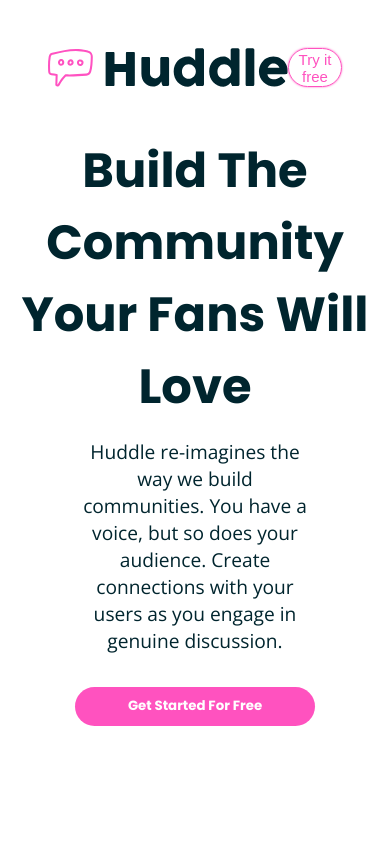
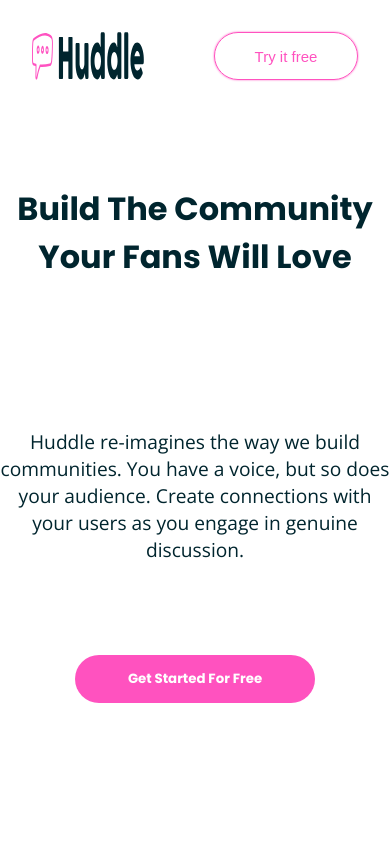
Before and after one commit to Gauravkumario/Huddle-landing-page-with-curved-sections, a plain HTML site: page index.html in a window 390 px wide. Shown: the top 844 px of the page. Drawn offline with nearby package versions, Linux system fonts and the light colour scheme.

Commit message:
Add files via upload

```diff
--- a/style.css
+++ b/style.css
@@ -18,10 +18,19 @@
 		padding: 0px;
 	}
 
+	nav img{
+		width: 7rem;
+	}
+
+	nav button{
+		width: 6rem;
+		height: 3rem;
+	}
+
 }
 
 nav{
-	padding: 3rem;
+	padding: 2rem;
 	display: flex;
 	justify-content: space-between;
 }
@@ -68,8 +77,13 @@ nav > button:hover{
 }
 
 @media (max-width: 1100px){
+	#top-banner #heading h1{
+		font-size: 32px;
+		margin: auto;
+	}
+
 	#top-banner #heading p{
-		margin: 15px 5rem;
+		margin: auto;
 	}
 }
 
```
